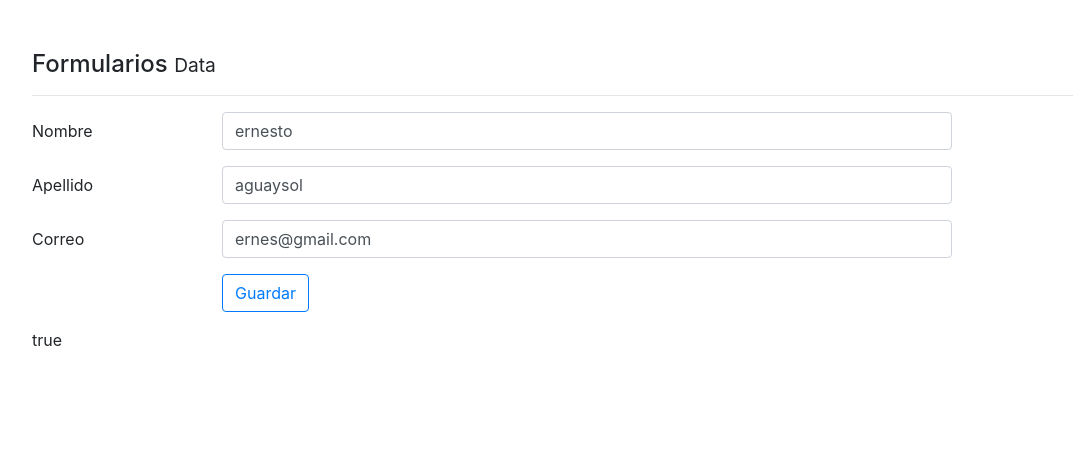
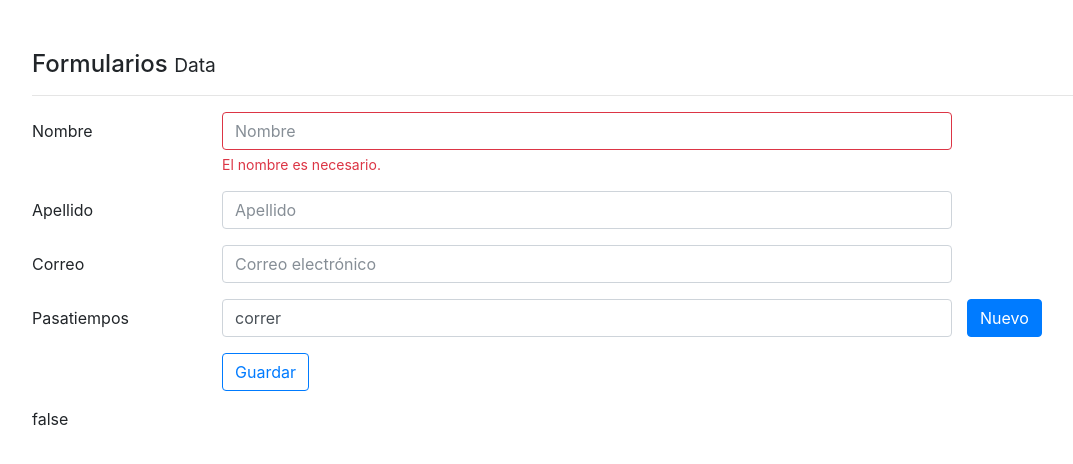
Before and after one commit to ernestoaguaysol/formularios, an Angular app: page / in a window 1280 px wide. Shown: the top 464 px of the page, without its empty margins (53-1126 px from the left). Built offline with nearby package versions, Linux system fonts and the light colour scheme.

Commit message:
FormArray

```diff
--- a/src/app/components/data/data.component.html
+++ b/src/app/components/data/data.component.html
@@ -48,7 +48,24 @@
     </div>
   </div>
 
+  <div class="form-group row">
+    <label class="col-2 col-form-label">Pasatiempos</label>
+    <div class="col-md-8" formArrayName="pasatiempos">
 
+      <input *ngFor="let pasatiempo of forma.controls['pasatiempos'].controls; let i = index"
+        [formControlName]="i"
+        type="text"
+        class="form-control"
+        >
+    </div>
+    <button
+      type="button"
+      class="btn btn-primary"
+      (click)="agregarPasatiempo()">
+      Nuevo
+    </button>
+
+  </div>
 
   <div class="form-group row">
     <label class="col-2 col-form-label">&nbsp;</label>
--- a/src/app/components/data/data.component.ts
+++ b/src/app/components/data/data.component.ts
@@ -1,5 +1,5 @@
 import { Component } from '@angular/core';
-import { FormGroup , FormControl , Validators } from '@angular/forms';
+import { FormGroup , FormControl , Validators, FormArray } from '@angular/forms';
 
 @Component({
   selector: 'app-data',
@@ -13,7 +13,8 @@
       nombre: 'ernesto',
       apellido: 'aguaysol'
     },
-    correo: 'ernes@gmail.com'
+    correo: 'ernes@gmail.com',
+    // pasatiempos: ['correr', 'dormir', 'comer']
   };
 
   forma: FormGroup;
@@ -25,10 +26,19 @@
         'nombre': new FormControl('' , [Validators.required, Validators.minLength(3)] ),
         'apellido': new FormControl('', Validators.required)
       }),
-      'correo': new FormControl('', [Validators.required, Validators.pattern("[a-z0-9._%+-]+@[a-z0-9.-]+\.[a-z]{2,3}$")])
+      'correo': new FormControl('', [Validators.required, Validators.pattern("[a-z0-9._%+-]+@[a-z0-9.-]+\.[a-z]{2,3}$")]),
+      'pasatiempos': new FormArray([
+        new FormControl('correr', Validators.required )
+      ])
     });
 
-    this.forma.setValue( this.usuario );
+    // this.forma.setValue( this.usuario );
+  }
+
+  agregarPasatiempo() {
+    (<FormArray>this.forma.controls['pasatiempos']).push(
+      new FormControl('', Validators.required )
+    );
   }
 
 
```
